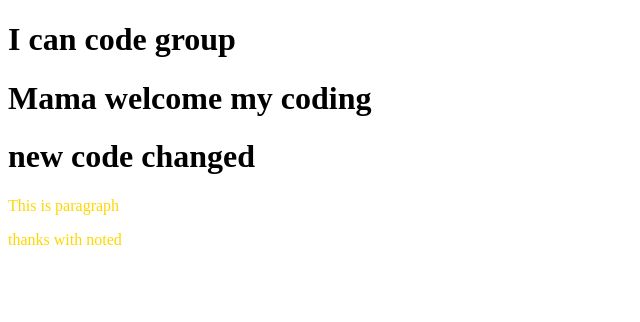
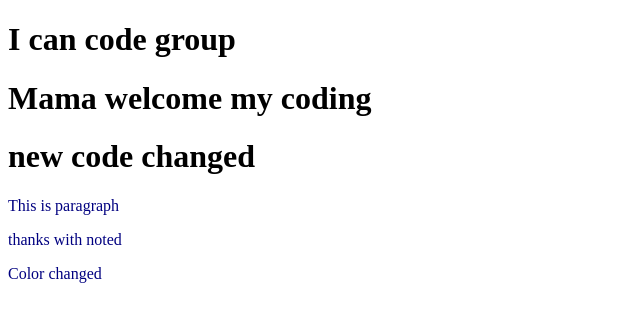
Before and after one commit to Hirenchandro/my-secend-repo, a plain HTML site: page index.html in a window 1280 px wide. Shown: the whole page, without its empty margins (0-640 px from the left). Drawn offline with Linux system fonts and the light colour scheme.

Commit message:
Added paragrah and style changed

```diff
--- a/index.html
+++ b/index.html
@@ -13,6 +13,7 @@
     <h1>new code changed</h1>
     <p>This is paragraph</p>
     <p>thanks with noted</p>
+    <p>Color changed</p>
 
 </body>
 </html>
--- a/style.css
+++ b/style.css
@@ -1,3 +1,3 @@
 p {
-    color: gold;
+    color:navy;
 }
```
